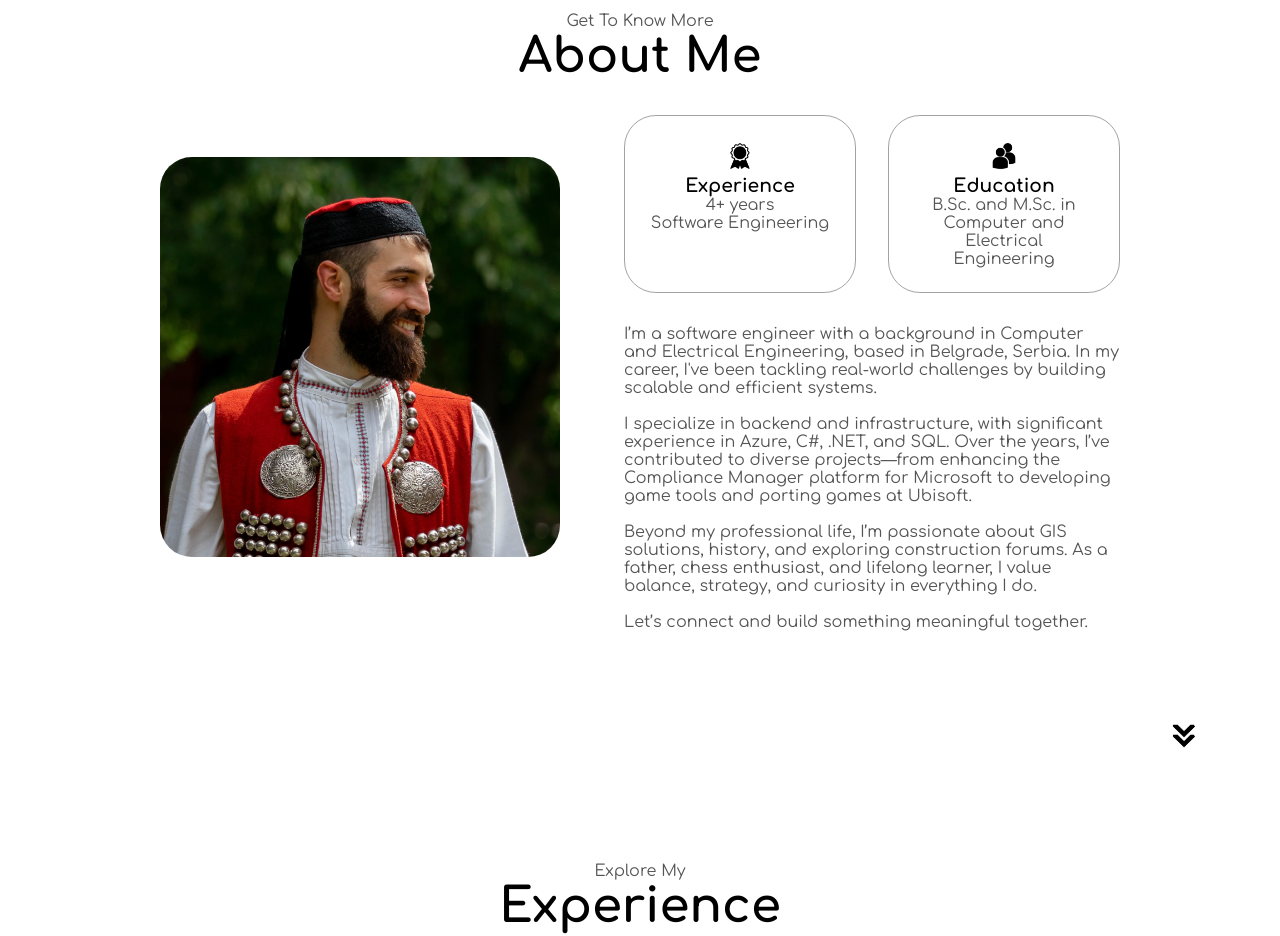
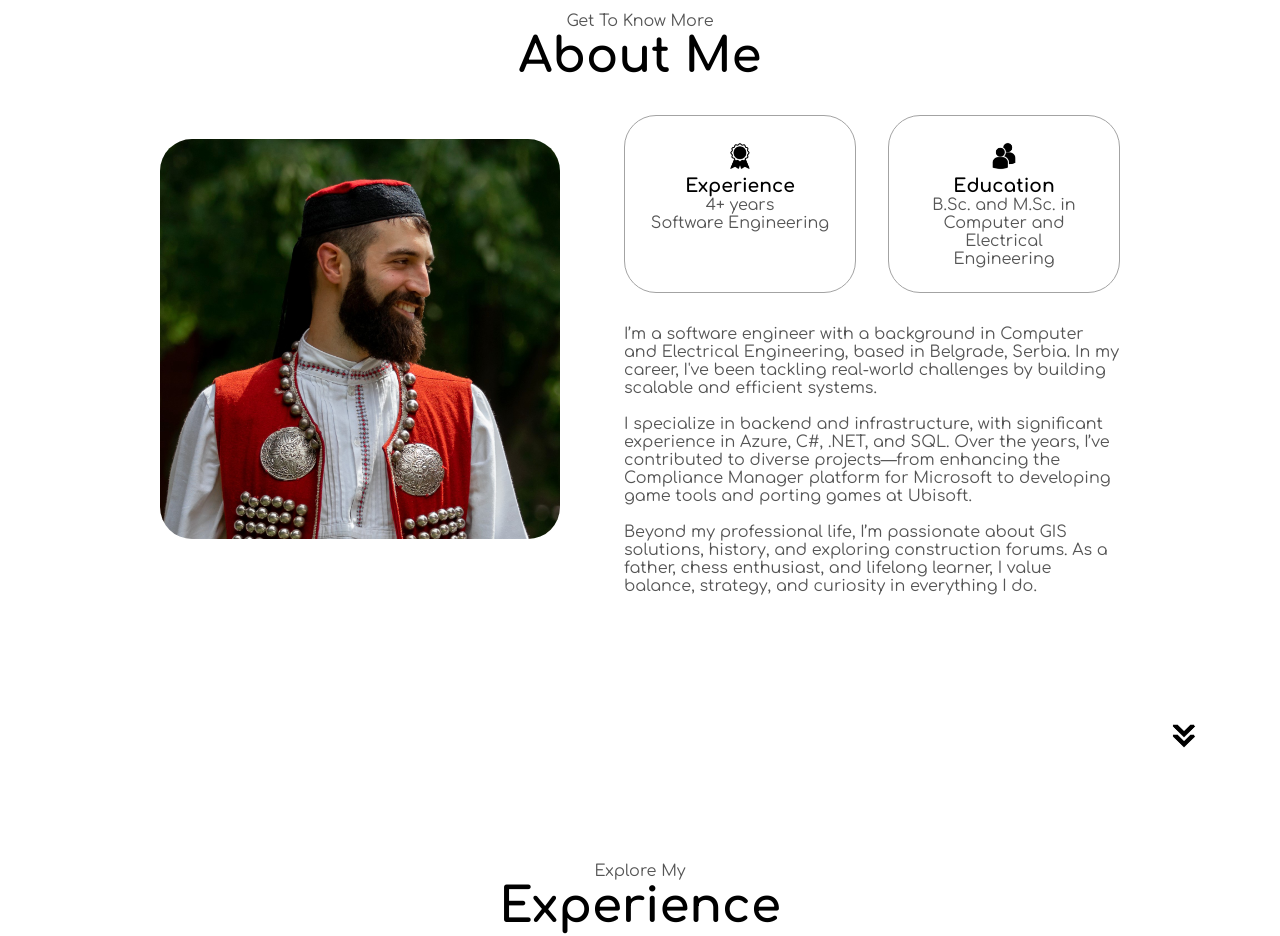
Before and after one commit to bastajko/bastajko.github.io, a plain HTML site: page index.html in a window 1280 px wide. Shown: the part 1040-1976 px from the top of the page. Drawn offline with Linux system fonts and the light colour scheme.

Commit message:
Removing one line in about me text

```diff
--- a/index.html
+++ b/index.html
@@ -134,10 +134,6 @@
               history, and exploring construction forums.
               As a father, chess enthusiast, and lifelong learner,
               I value balance, strategy, and curiosity in everything I do.
-            </p>
-            </br>
-            <p>
-              Let’s connect and build something meaningful together.
             </p>
           </div>
         </div>
--- a/translation.js
+++ b/translation.js
@@ -56,10 +56,6 @@ const translations = {
                       history, and exploring construction forums. As a father, chess enthusiast,
                       and lifelong learner, I value balance, strategy, and curiosity in everything I do.
                     </p>
-                    <br />
-                    <p>
-                      Let’s connect and build something meaningful together.
-                    </p>
                     `
     },
     sr: {
@@ -116,9 +112,6 @@ const translations = {
                       стратегији и радозналости у свему што радим.
                     </p>
                     <br />
-                    <p>
-                      Јавите се да заједно стварамо нешто значајно.
-                    </p>
                     `
     }
   };
```
